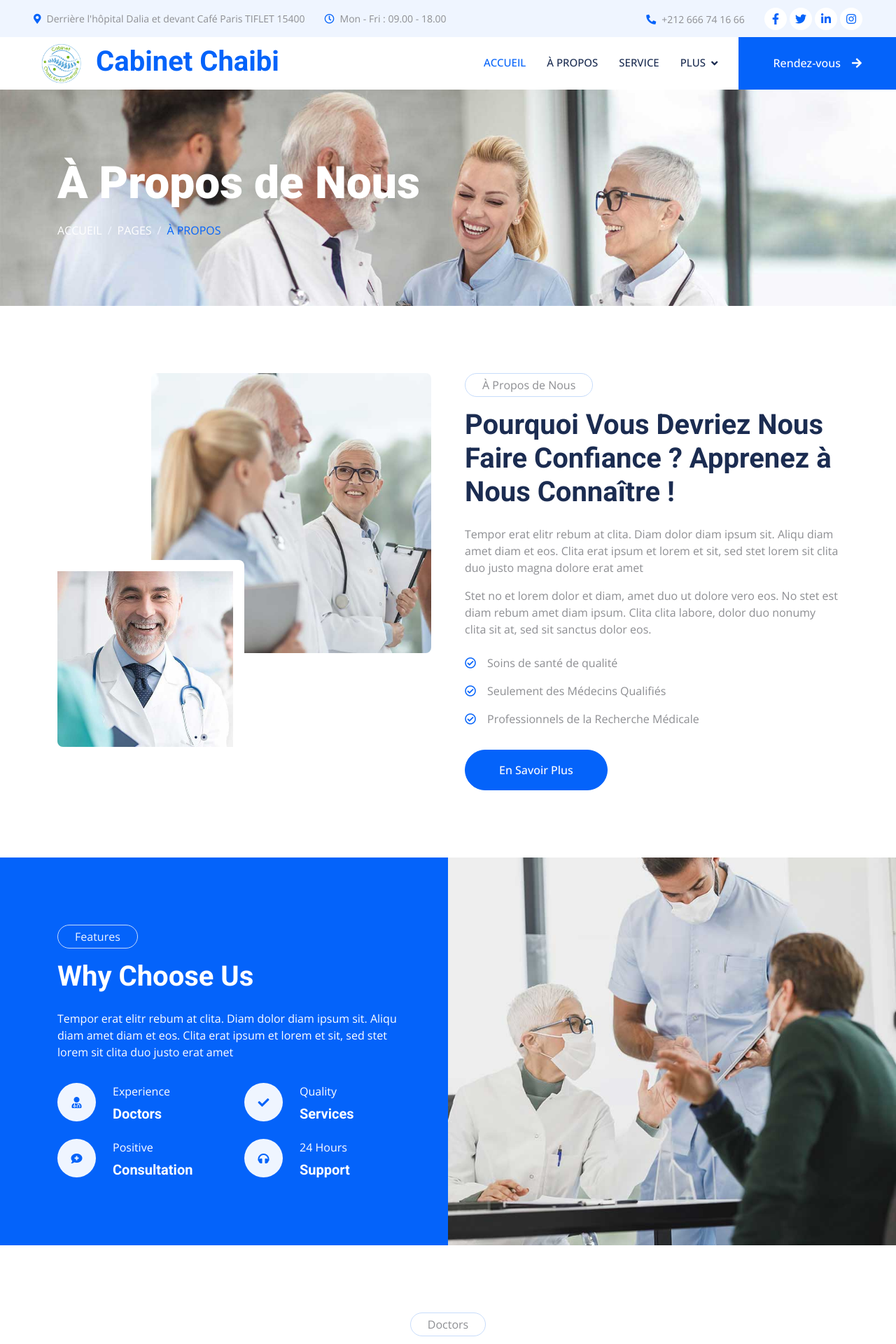
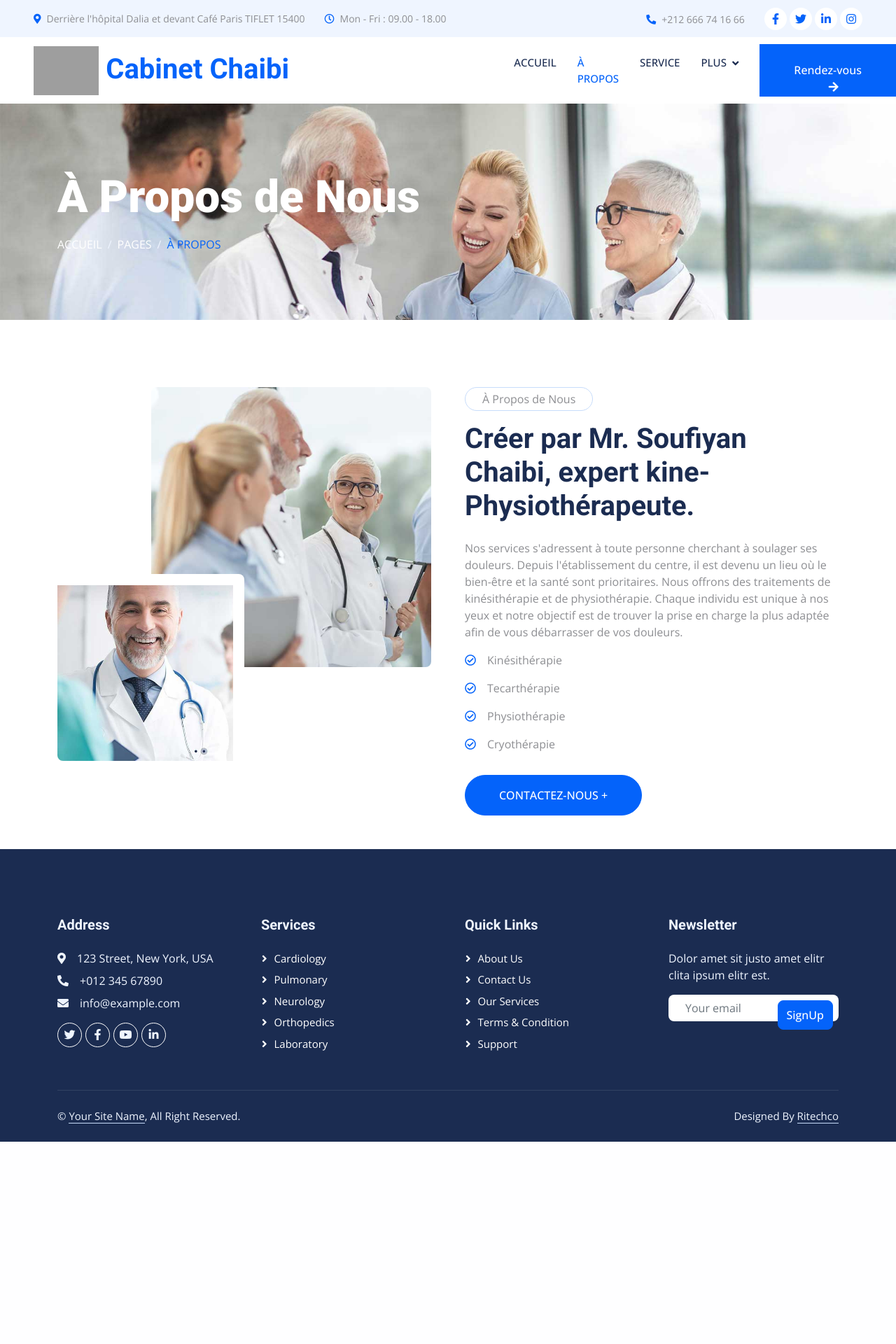
Before and after one commit to Ayman-Benchalh/Ap_Hospital, a PHP site: page /doclab/about.php in a window 1280 px wide. Shown: the top 1920 px of the page at 70% size. After the commit the page ends 1631 px from the top, so only its background shows below. Run offline with PHP 8.4, Linux system fonts and the light colour scheme; some libraries are stand-ins or nearby versions; grey boxes are pictures that could not be loaded.

Commit message:
add files projects

```diff
--- a/about.php
+++ b/about.php
@@ -97,8 +97,8 @@
         </button>
         <div class="collapse navbar-collapse" id="navbarCollapse">
             <div class="navbar-nav ms-auto p-4 p-lg-0">
-                <a href="index.php" class="nav-item nav-link active">Accueil</a>
-                <a href="about.php" class="nav-item nav-link">À propos</a>
+                <a href="index.php" class="nav-item nav-link ">Accueil</a>
+                <a href="about.php" class="nav-item nav-link active">À propos</a>
                 <a href="service.php" class="nav-item nav-link">Service</a>
                 <div class="nav-item dropdown">
                     <a href="#" class="nav-link dropdown-toggle" data-bs-toggle="dropdown">Plus</a>
@@ -151,13 +151,17 @@
             </div>
             <div class="col-lg-6 wow fadeIn" data-wow-delay="0.5s">
                 <p class="d-inline-block border rounded-pill py-1 px-4">À Propos de Nous</p>
-                <h1 class="mb-4">Pourquoi Vous Devriez Nous Faire Confiance ? Apprenez à Nous Connaître !</h1>
-                <p>Tempor erat elitr rebum at clita. Diam dolor diam ipsum sit. Aliqu diam amet diam et eos. Clita erat ipsum et lorem et sit, sed stet lorem sit clita duo justo magna dolore erat amet</p>
-                <p class="mb-4">Stet no et lorem dolor et diam, amet duo ut dolore vero eos. No stet est diam rebum amet diam ipsum. Clita clita labore, dolor duo nonumy clita sit at, sed sit sanctus dolor eos.</p>
-                <p><i class="far fa-check-circle text-primary me-3"></i>Soins de santé de qualité</p>
-                <p><i class="far fa-check-circle text-primary me-3"></i>Seulement des Médecins Qualifiés</p>
-                <p><i class="far fa-check-circle text-primary me-3"></i>Professionnels de la Recherche Médicale</p>
-                <a class="btn btn-primary rounded-pill py-3 px-5 mt-3" href="">En Savoir Plus</a>
+                <h1 class="mb-4">Créer par Mr. Soufiyan Chaibi, expert kine-Physiothérapeute.</h1>
+                <p class="">Nos services s'adressent à toute personne cherchant à soulager ses douleurs.
+                     Depuis l'établissement du centre, il est devenu un lieu où le bien-être et
+                      la santé sont prioritaires. Nous offrons des traitements de kinésithérapie
+                      et de physiothérapie. Chaque individu est unique à nos yeux et notre objectif
+                       est de trouver la prise en charge la plus adaptée afin de vous débarrasser de vos douleurs.</p>
+                <p><i class="far fa-check-circle text-primary me-3"></i>Kinésithérapie</p>
+                <p><i class="far fa-check-circle text-primary me-3"></i>Tecarthérapie</p>
+                <p><i class="far fa-check-circle text-primary me-3"></i>Physiothérapie</p>
+                <p><i class="far fa-check-circle text-primary me-3"></i>Cryothérapie</p>
+                <a class="btn btn-primary rounded-pill py-3 px-5 mt-3" href="https://web.whatsapp.com/send/?phone=212666741666">CONTACTEZ-NOUS +</a>
             </div>
         </div>
     </div>
@@ -167,7 +171,7 @@
 
 
     <!-- Feature Start -->
-    <div class="container-fluid bg-primary overflow-hidden my-5 px-lg-0">
+    <!-- <div class="container-fluid bg-primary overflow-hidden my-5 px-lg-0">
         <div class="container feature px-lg-0">
             <div class="row g-0 mx-lg-0">
                 <div class="col-lg-6 feature-text py-5 wow fadeIn" data-wow-delay="0.1s">
@@ -230,12 +234,12 @@
                 </div>
             </div>
         </div>
-    </div>
+    </div> -->
     <!-- Feature End -->
 
 
     <!-- Team Start -->
-    <div class="container-xxl py-5">
+    <!-- <div class="container-xxl py-5">
         <div class="container">
             <div class="text-center mx-auto mb-5 wow fadeInUp" data-wow-delay="0.1s" style="max-width: 600px;">
                 <p class="d-inline-block border rounded-pill py-1 px-4">Doctors</p>
@@ -308,12 +312,12 @@
                 </div>
             </div>
         </div>
-    </div>
+    </div> -->
     <!-- Team End -->
 
 
     <!-- Footer Start -->
-    <div class="container-fluid bg-dark text-light footer mt-5 pt-5 wow fadeIn" data-wow-delay="0.1s">
+    <div class="container-fluid bg-dark text-light footer  pt-5 wow fadeIn" data-wow-delay="0.1s">
         <div class="container py-5">
             <div class="row g-5">
                 <div class="col-lg-3 col-md-6">
--- a/css/style.css
+++ b/css/style.css
@@ -3,6 +3,25 @@
     --primary: #0463FA;
     --light: #EFF5FF;
     --dark: #1B2C51;
+
+}
+#btnwpts{
+    width: 50px;
+    height: 50px;
+    display: flex;
+    justify-content: center;
+    align-items: center;
+    background-color:#25d366 ;
+    position: fixed;
+     left: 3%;
+     bottom:5%;
+     color: #FFFFFF;
+     font-size: 30px;
+     transition: all .5s ease;
+}
+#btnwpts:hover{
+
+    background-color:#075e54 ;
 
 }
 
@@ -270,6 +289,7 @@
 
 .service-item:hover .btn {
     width: 140px;
+    /* background-color: ; */
 }
 
 
```
Also changed, not shown: index.php (+10 -10 lines), assets/img/icon/logoCAbi.ico (renamed from img/logoCAbi.ico), assets/img/widget/logo.png (added).
